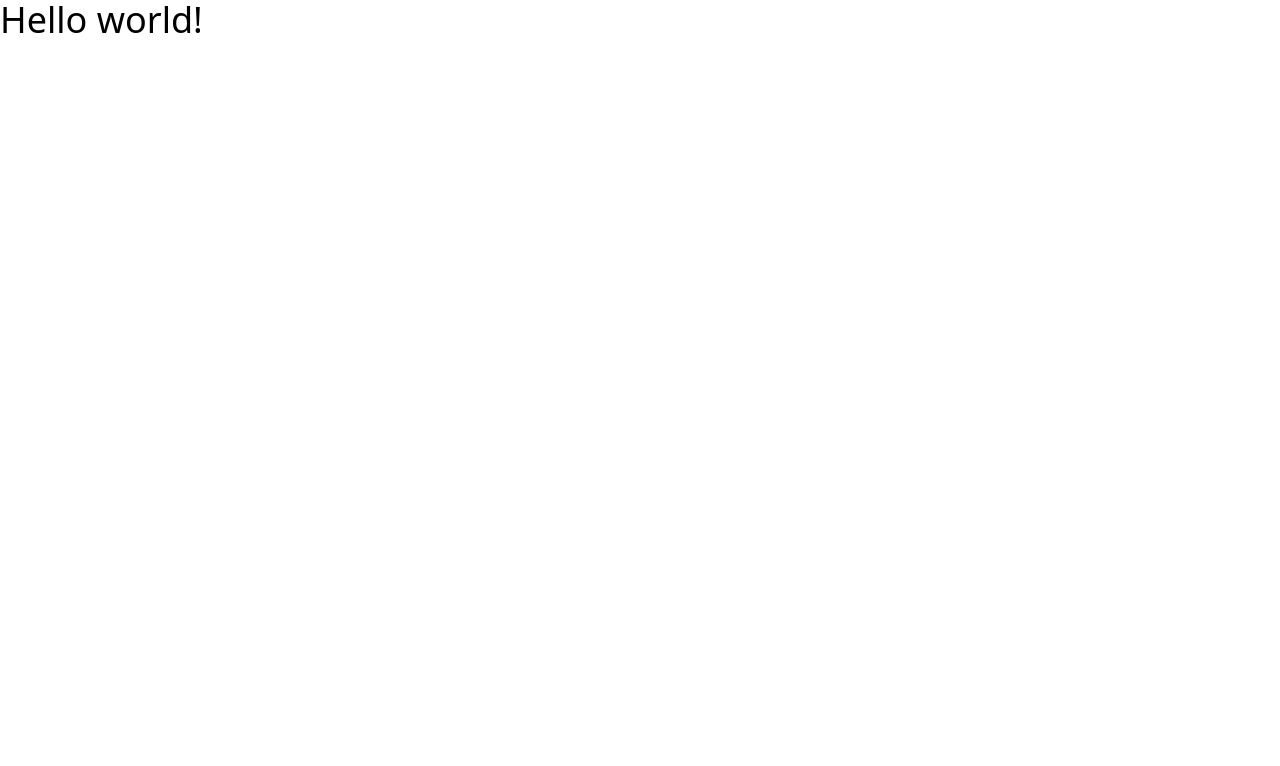
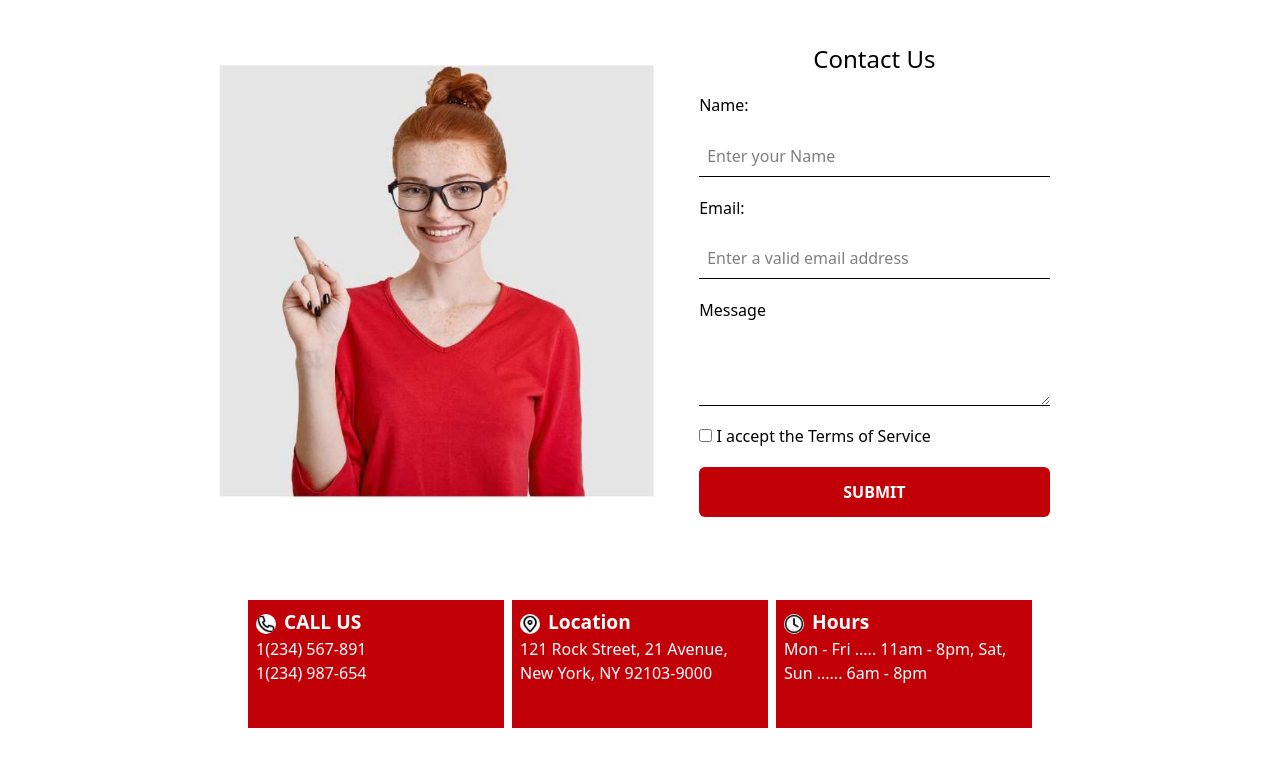
Before and after one commit to M-Ahmad-Usman/web-application-development, a website: page lab_07/form_02/dist/index.html in a window 1280 px wide. Drawn offline with Linux system fonts and the light colour scheme.

Commit message:
Design Form 02

```diff
--- a/lab_07/form_02/dist/index.html
+++ b/lab_07/form_02/dist/index.html
@@ -5,9 +5,49 @@
   <meta name="viewport" content="width=device-width, initial-scale=1.0">
   <link href="./styles.css" rel="stylesheet">
 </head>
-<body>
-  <h1 class="text-4xl">
-    Hello world!
-  </h1>
+<body class="box-border">
+    <div class="w-screen h-screen p-8 flex flex-col gap-6 sm:flex-row sm:h-[50vh] sm:p-4 md:h-[60vh] md:gap-8 lg:h-[70vh] lg:justify-center">
+
+        <div class="basis-1/2 max-h-1/2 flex justify-center items-center sm:max-h-full sm:justify-end lg:basis-[35%]">
+            <img src="./images/cover_image.png" alt="Image of a woman" class="min-h-4/5 max-h-full bg-cover">
+        </div>
+
+        <div class="basis-1/2 sm:h-full lg:basis-[30%]">
+            <form class="h-full p-3 flex flex-col justify-evenly gap-1">
+                <h1 class="text-2xl text-center">Contact Us</h1>
+
+                <label for="uname">Name:</label>
+                <input type="text" name="uname" id="uname" placeholder="Enter your Name" class="border-b p-2">
+
+                <label for="email">Email:</label>
+                <input type="email" name="email" id="email" placeholder="Enter a valid email address" class="border-b p-2">
+
+                <label for="message">Message</label>
+                <textarea name="message" id="message" class="border-b p-2"></textarea>
+
+                <div>
+                    <input type="checkbox" name="terms" id="terms">
+                    <label for="terms">I accept the <a href="#">Terms of Service</a></label>
+                </div>
+
+                <input type="submit" value="SUBMIT" class="h-[10%] bg-red-700 text-white font-bold rounded-md">
+            </form>
+        </div>
+    </div>
+    <div class="mt-2 w-screen p-8 flex flex-wrap justify-center gap-2">
+        <div class="bg-red-700 text-white p-2 h-32 w-64">
+            <h3 class="text-[1.2rem] font-semibold"><img src="images/phone-svgrepo-com.png" alt="" class="h-5 bg-white rounded-full inline mr-2">CALL US</h3>
+            <span>1(234) 567-891</span><br>
+            <span>1(234) 987-654</span>
+        </div>
+        <div class="bg-red-700 text-white p-2 h-32 w-64">
+            <h3 class="text-[1.2rem] font-semibold"><img src="images/location-pin-svgrepo-com.png" alt="" class="h-5 bg-white rounded-full inline mr-2">Location</h3>
+            <span>121 Rock Street, 21 Avenue, New York, NY 92103-9000</span>
+        </div>
+        <div class="bg-red-700 text-white p-2 h-32 w-64">
+            <h3 class="text-[1.2rem] font-semibold"><img src="images/time-svgrepo-com.png" alt="" class="h-5 bg-white rounded-full inline mr-2">Hours</h3>
+            <span>Mon - Fri ..... 11am - 8pm, Sat, Sun ...... 6am - 8pm</span>
+        </div>
+    </div>
 </body>
 </html>
```
Also changed, not shown: lab_07/form_02/dist/images/cover_image.png (added), lab_07/form_02/dist/images/location-pin-svgrepo-com.png (added), lab_07/form_02/dist/images/phone-svgrepo-com.png (added), lab_07/form_02/dist/images/time-svgrepo-com.png (added), lab_07/form_02/dist/styles.css.
